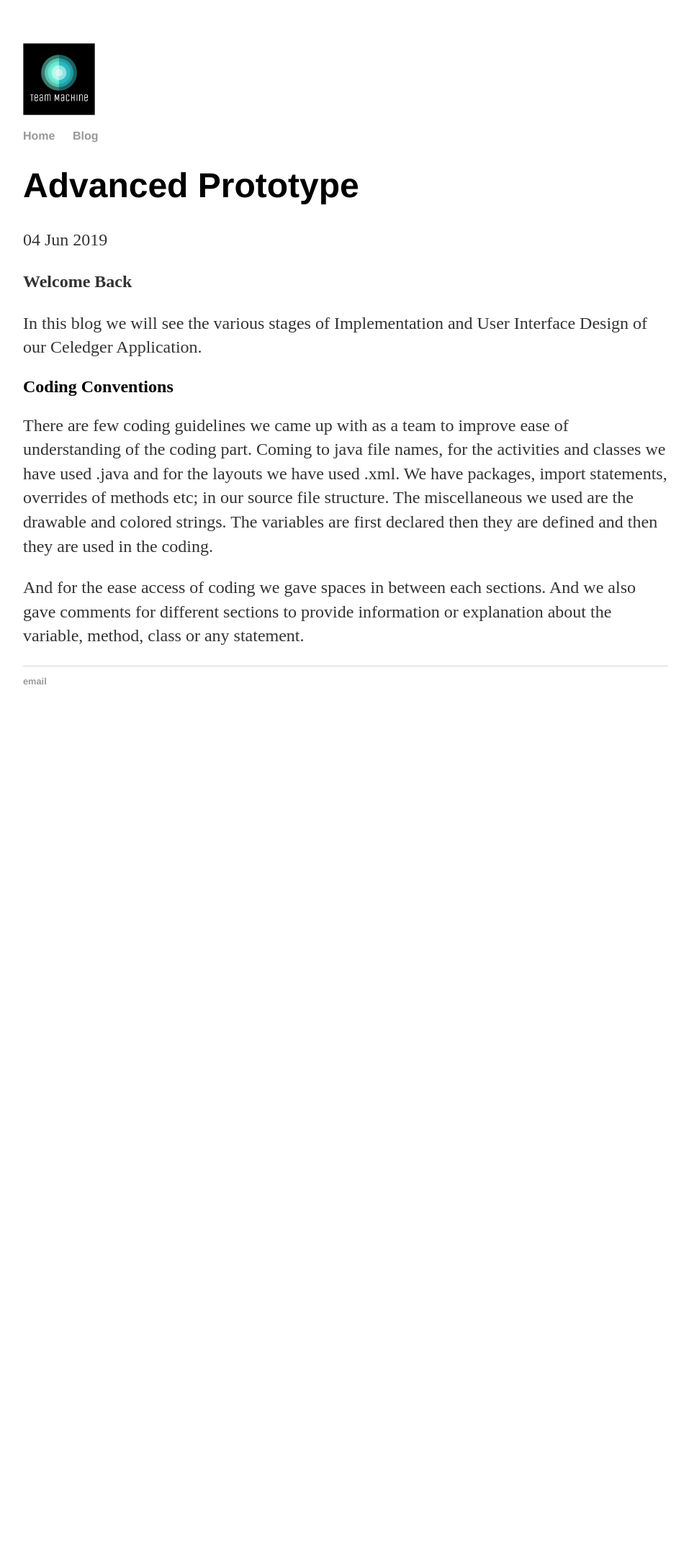
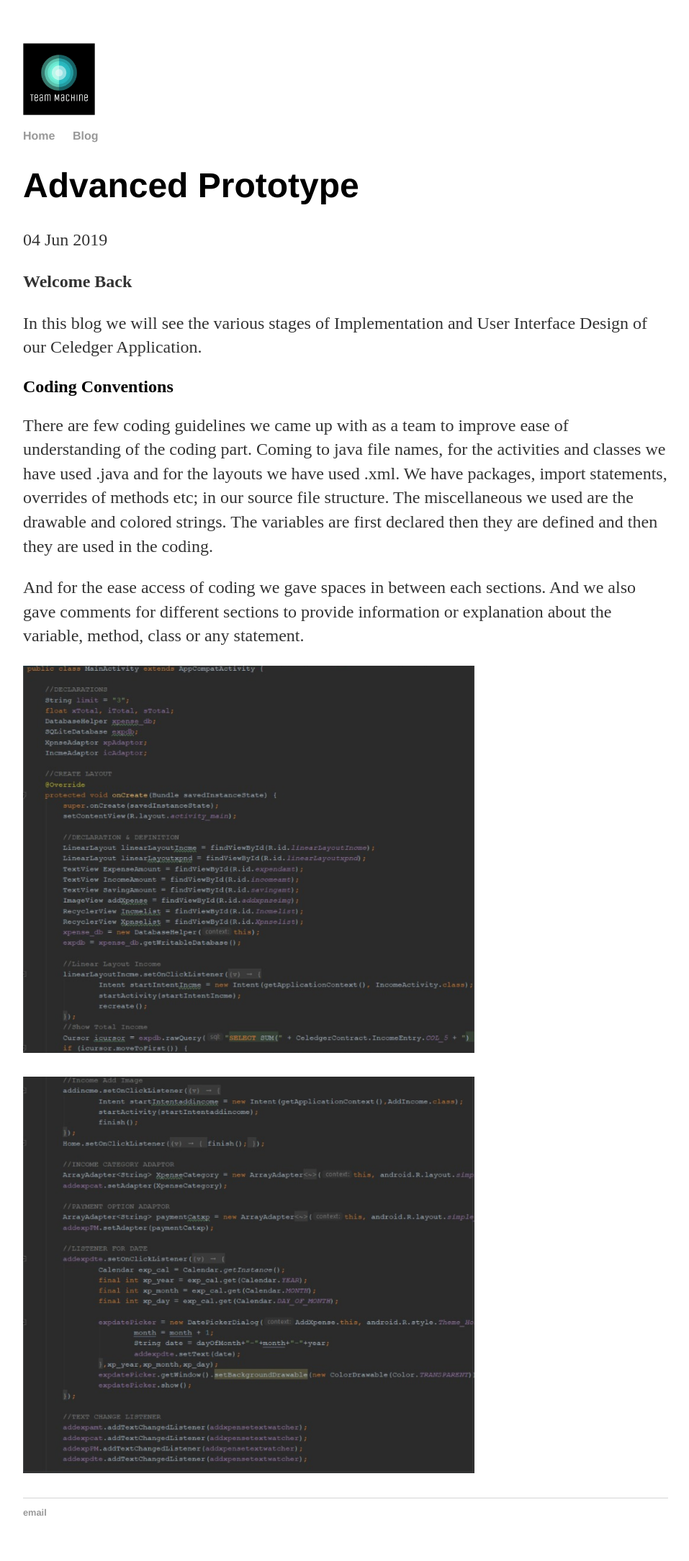
Before and after one commit to DBSE-teaching/isee2019-TeamMachine, a Jekyll site: the page built from docs/_posts/2019-06-04-Advanced-Prototype.md, in a window 1280 px wide. Shown: the whole page at 72% size, without its empty margins (160-1117 px from the left). Built offline with Jekyll 4.4.1, drawn with Linux system fonts in a browser that asks for light colours; a file with an impossible date is left out; before the commit the page ends 1014 px from its top, so only the background shows below that.

Commit message:
Update 2019-06-04-Advanced-Prototype.md

```diff
--- a/docs/_posts/2019-06-04-Advanced-Prototype.md
+++ b/docs/_posts/2019-06-04-Advanced-Prototype.md
@@ -13,3 +13,7 @@ In this blog we will see the various stages of Implementation and User Interface
 There are few coding guidelines we came up with as a team to improve ease of understanding of the coding part. Coming to java file names, for the activities and classes we have used .java and for the layouts we have used .xml. We have packages, import statements, overrides of methods etc; in our source file structure. The miscellaneous we used are the drawable and colored strings. The variables are first declared then they are defined and then they are used in the coding.
 
 And for the ease access of coding we gave spaces in between each sections. And we also gave comments for different sections to provide information or explanation about the variable, method, class or any statement.
+
+![CC1]({{site.baseurl}}/images/CC1.png "CC1"){:height="40%" width="70%"}
+
+![CC2]({{site.baseurl}}/images/CC2.png "CC2"){:height="40%" width="70%"}
```
